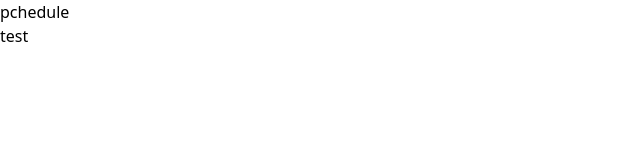
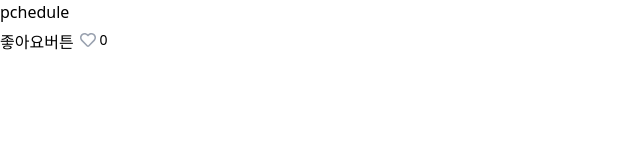
Before and after one commit to oz-main-fe-12-team4/oz_pchedule_fe, a React (Vite) app: page / in a window 1280 px wide. Shown: the top 160 px of the page, without its empty margins (0-640 px from the left). Built offline with nearby package versions, Linux system fonts and the light colour scheme.

Commit message:
[feat]좋아요버튼

```diff
--- /dev/null
+++ b/src/components/BookmarkButton.jsx
@@ -0,0 +1,28 @@
+import { useState } from "react";
+import { FaBookmark, FaRegBookmark } from "react-icons/fa";
+
+export default function BookmarkButton() {
+  const [isBookmarked, setIsBookmarked] = useState(false); // 초기 상태를 false로 설정
+
+  const handleClick = () => {
+    // 클릭할 때마다 상태를 반전시킵니다.
+    setIsBookmarked(!isBookmarked);
+  };
+
+  const buttonText = isBookmarked ? "찜 완료" : "찜하기";
+
+  return (
+    <button
+      className="bg-transparent border-none p-1.5 inline-flex items-center justify-center space-x-1 cursor-pointer"
+      title={buttonText}
+      onClick={handleClick} // 클릭 이벤트 핸들러를 연결합니다.
+    >
+      {isBookmarked ? (
+        <FaBookmark className="text-amber-500" />
+      ) : (
+        <FaRegBookmark className="text-gray-400" />
+      )}
+      <span className="text-sm">{buttonText}</span>
+    </button>
+  );
+}
--- a/src/components/LikeButton.jsx
+++ b/src/components/LikeButton.jsx
@@ -1,13 +1,22 @@
+import { useState } from "react";
 import { FaHeart, FaRegHeart } from "react-icons/fa";
 
 export default function LikeButton() {
-  const isLiked = true; // UI 테스트를 위해 기본 상태를 '좋아요'로 설정
-  const count = 10; // UI 테스트를 위해 좋아요 개수를 10으로 설정
+  const [isLiked, setIsLiked] = useState(false); // 초기 상태를 '좋아요 안 함'으로 설정
+  const [count, setCount] = useState(0); // 초기 좋아요 개수를 0으로 설정
+
+  const handleClick = () => {
+    // 클릭할 때마다 상태를 반전시킵니다.
+    setIsLiked(!isLiked);
+    // 좋아요 상태에 따라 개수를 증감시킵니다.
+    setCount(isLiked ? count - 1 : count + 1);
+  };
 
   return (
     <button
       className="bg-transparent border-none p-1.5 inline-flex items-center justify-center space-x-1 cursor-pointer"
       title={isLiked ? "좋아요 취소" : "좋아요"}
+      onClick={handleClick} // 클릭 이벤트 핸들러를 연결합니다.
     >
       {isLiked ? (
         <FaHeart className="text-red-500" />
--- a/src/components/test.jsx
+++ b/src/components/test.jsx
@@ -1,6 +1,12 @@
-import LikeButton from "../components/LikeButton";
+import LikeButton from "./LikeButton";
+
 function Test() {
-  return <div>test</div>;
+  return (
+    <div>
+      좋아요버튼
+      <LikeButton />
+    </div>
+  );
 }
 
 export default Test;
```
